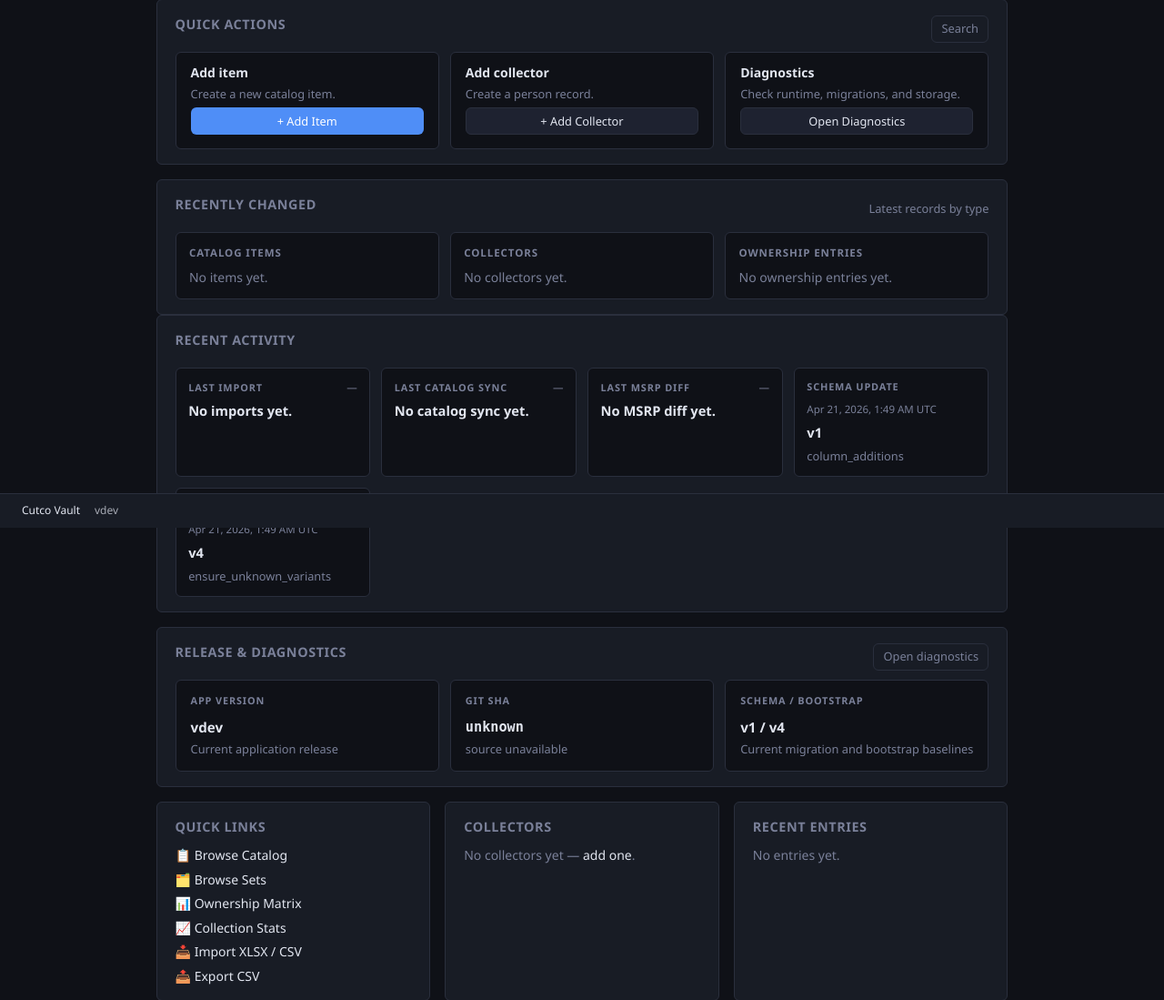
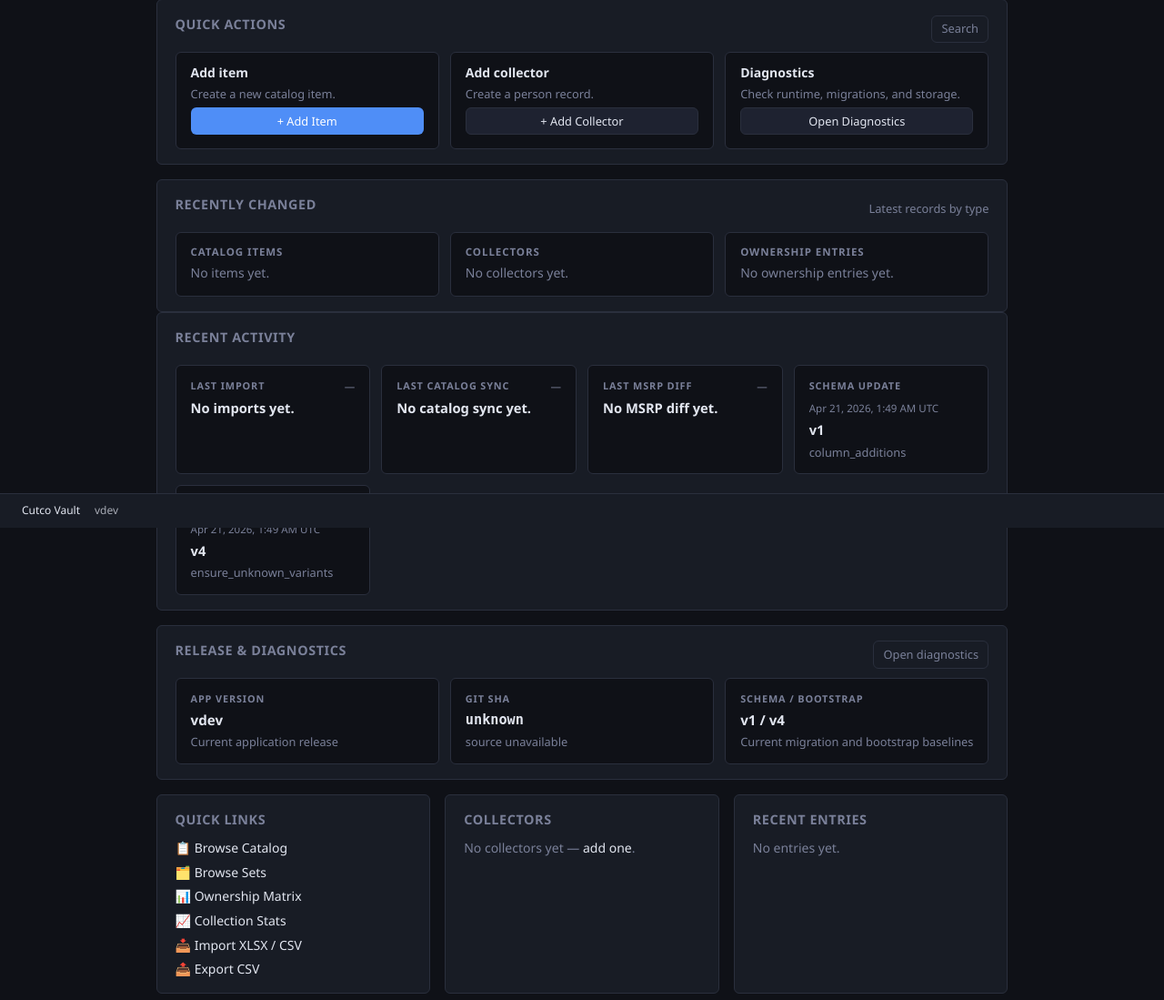
Before and after one commit to antwanchild/cutco_catalog, a Flask app: page / in a window 1280 px wide. Shown: the part 220-1319 px from the top of the page at 91% size. Run offline with Flask 3, Linux system fonts and the light colour scheme; data comes from the database, SQL or seed files in the repository; data that the repository does not hold is empty; parts of the project's set-up code (start-up, migrations or seed data) failed here and were passed over.

Commit message:
feat: unify dashboard card layouts

```diff
--- a/static/css/style.css
+++ b/static/css/style.css
@@ -598,12 +598,16 @@ textarea { resize: vertical; }
   background: var(--bg);
   border: 1px solid var(--border);
   border-radius: var(--radius);
-  padding: .85rem .9rem;
+  padding: .9rem 1rem;
+  display: flex;
+  flex-direction: column;
+  gap: .35rem;
 }
 .changes-card h3 {
   font-size: .72rem;
   font-weight: 700;
-  margin-bottom: .45rem;
+  margin: 0;
+  line-height: 1.2;
 }
 .change-item {
   display: flex;
@@ -641,17 +645,17 @@ textarea { resize: vertical; }
   background: var(--bg);
   border: 1px solid var(--border);
   border-radius: var(--radius);
-  padding: .75rem .85rem;
+  padding: .9rem 1rem;
   min-height: 92px;
   display: flex;
   flex-direction: column;
   gap: .35rem;
 }
-.activity-card-top {
+.activity-label-row {
   display: flex;
   justify-content: space-between;
   gap: .5rem;
-  align-items: baseline;
+  align-items: center;
   flex-wrap: wrap;
 }
 .activity-label {
@@ -667,10 +671,12 @@ textarea { resize: vertical; }
   font-size: .92rem;
   font-weight: 600;
   color: var(--text);
+  line-height: 1.35;
 }
 .activity-details {
   font-size: .8rem;
   color: var(--muted);
+  line-height: 1.35;
 }
 .dashboard-release { margin-bottom: 1rem; }
 .release-grid {
@@ -694,7 +700,7 @@ textarea { resize: vertical; }
   color: var(--muted);
   letter-spacing: .08em;
   text-transform: uppercase;
-  margin-bottom: .35rem;
+  margin: 0;
 }
 .release-value {
   font-size: .95rem;
--- a/templates/index.html
+++ b/templates/index.html
@@ -137,7 +137,7 @@
   <div class="activity-grid">
     {% for entry in recent_activity %}
       <article class="activity-card">
-        <div class="activity-card-top">
+        <div class="activity-label-row">
           <span class="activity-label">{{ entry.label }}</span>
           <span class="activity-time">{{ entry.time }}</span>
         </div>
```
